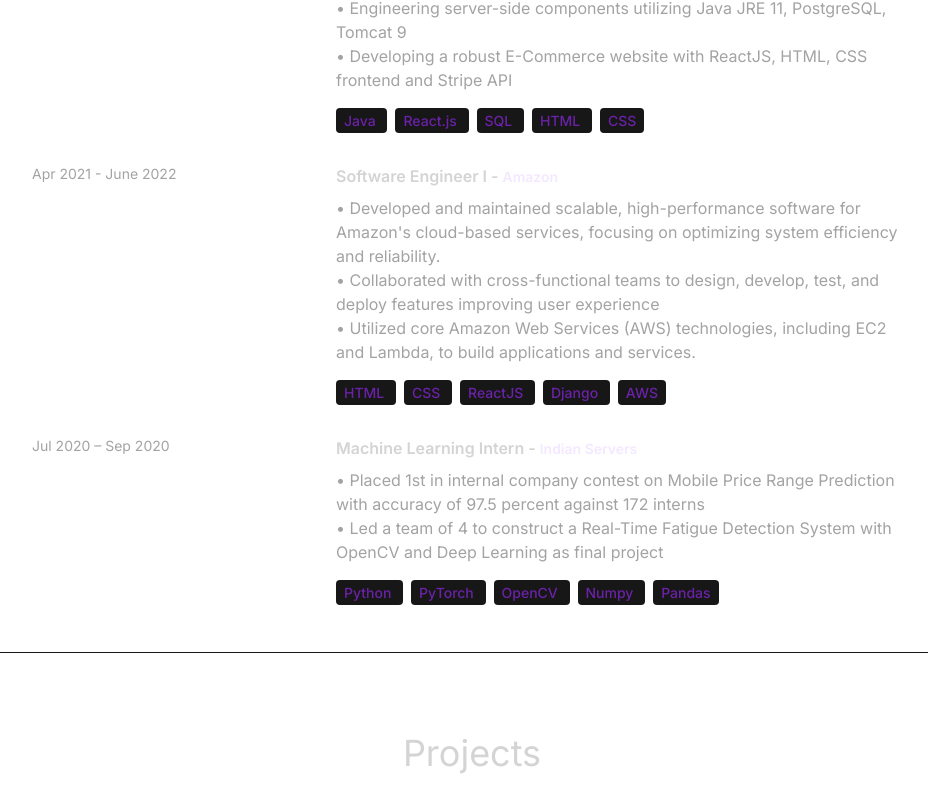
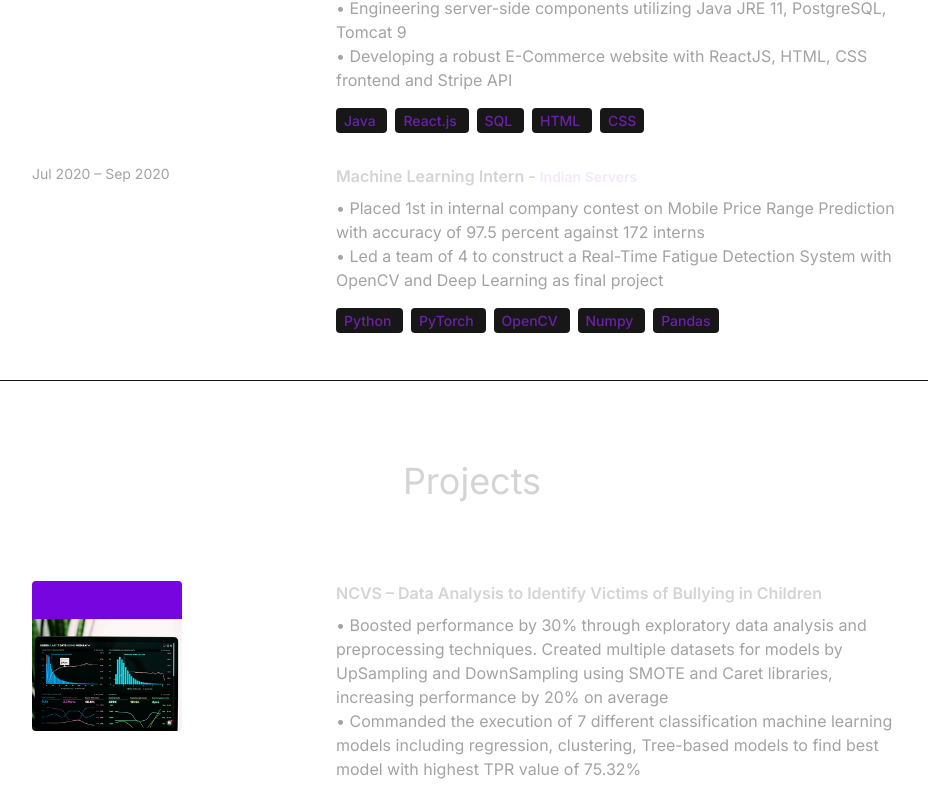
Before and after one commit to vizchan99/vizchan99.github.io, a React (Vite) app: page / in a window 1280 px wide. Shown: the part 1975-2770 px from the top of the page, without its empty margins (168-1096 px from the left). Built offline with nearby package versions, Linux system fonts and the light colour scheme.

Commit message:
Update index.js

```diff
--- a/src/constants/index.js
+++ b/src/constants/index.js
@@ -46,15 +46,6 @@ export const EXPERIENCES = [
     technologies: ["Java", "React.js", "SQL", "HTML", "CSS"],
   },
   {
-    year: "Apr 2021 - June 2022",
-    role: "Software Engineer I",
-    company: "Amazon",
-    description: `• Developed and maintained scalable, high-performance software for Amazon's cloud-based services, focusing on optimizing system efficiency and reliability.
-                  • Collaborated with cross-functional teams to design, develop, test, and deploy features improving user experience
-                  • Utilized core Amazon Web Services (AWS) technologies, including EC2 and Lambda, to build applications and services. `,
-    technologies: ["HTML", "CSS", "ReactJS", "Django", "AWS"],
-  },
-  {
     year: "Jul 2020 – Sep 2020",
     role: "Machine Learning Intern",
     company: "Indian Servers",
```
